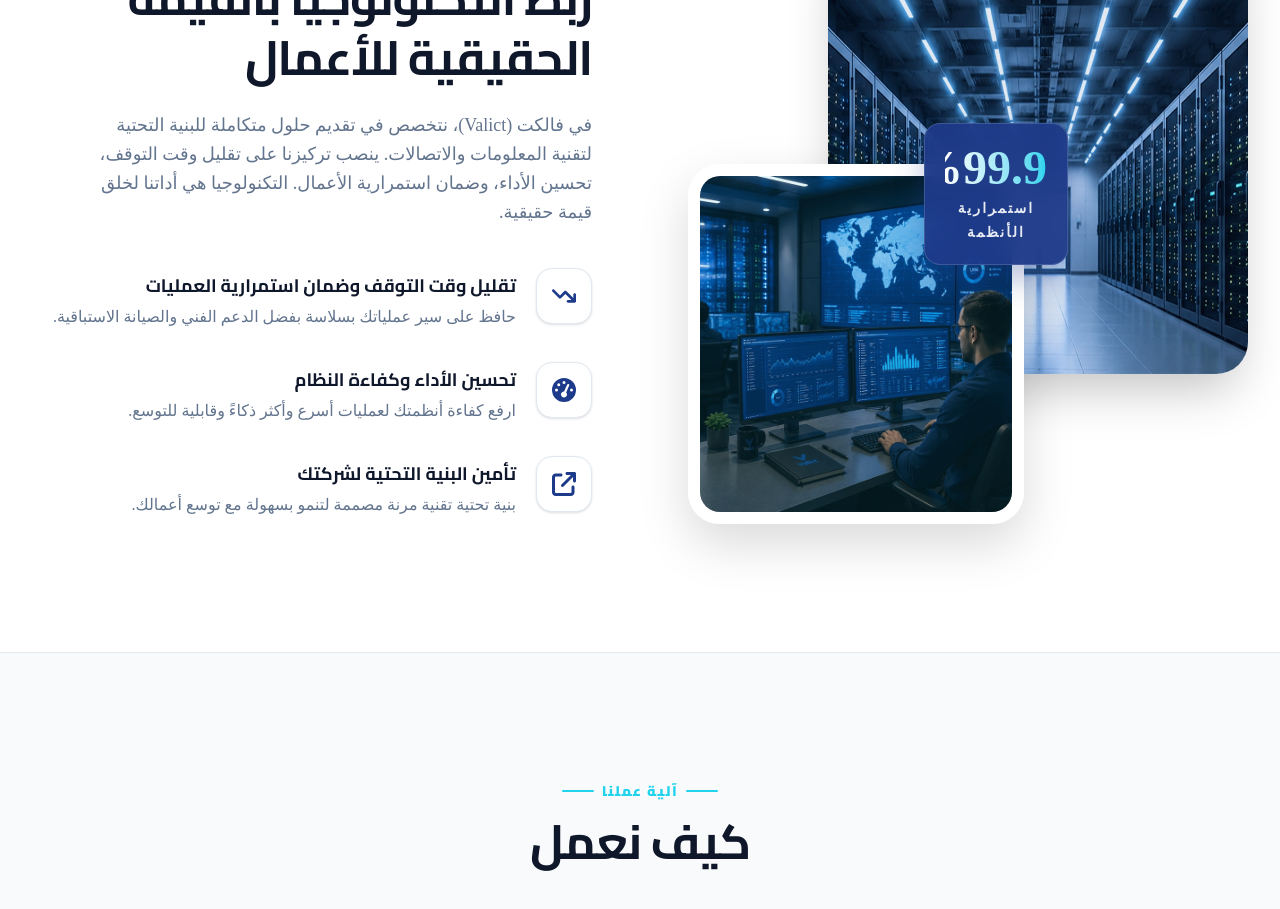
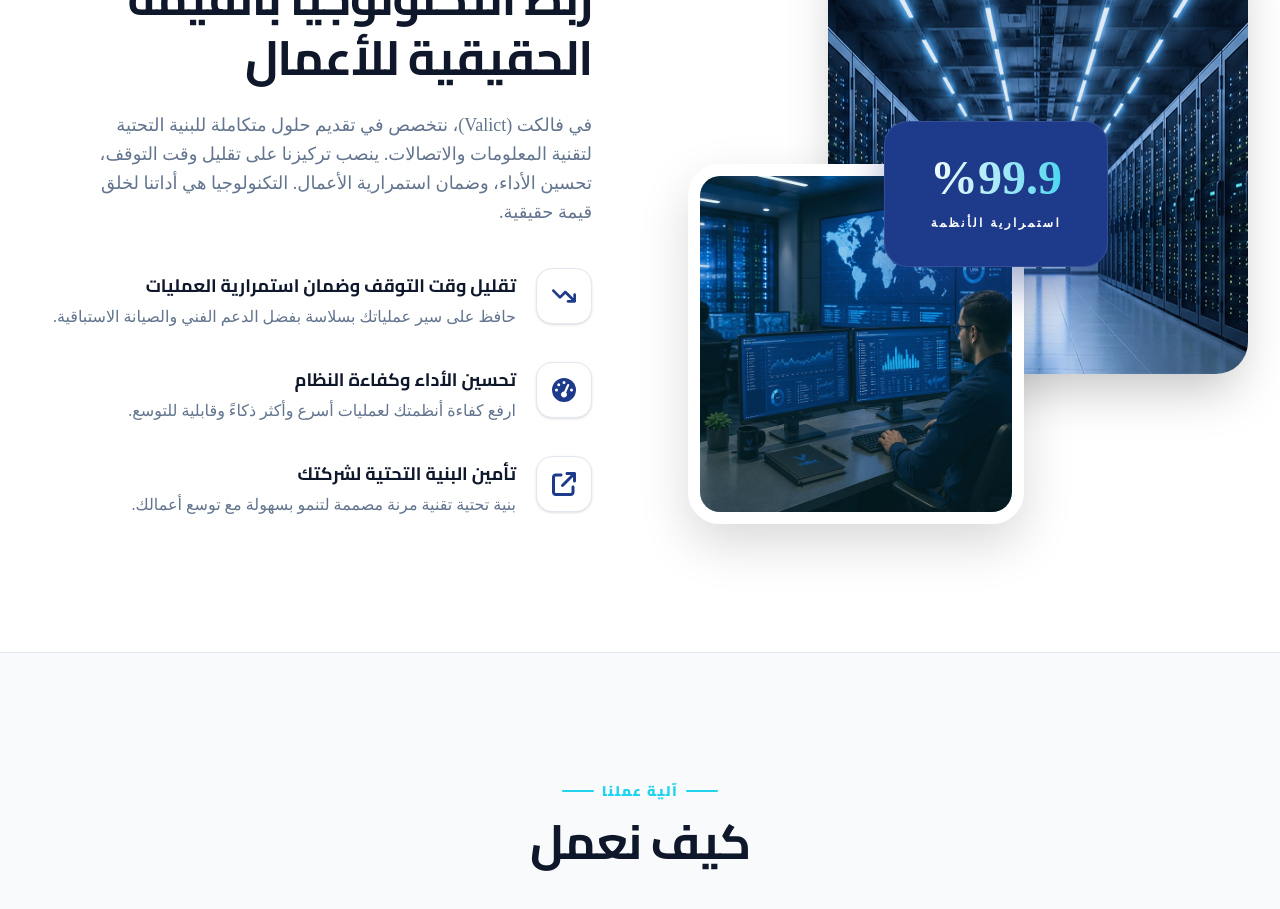
Before and after one commit to Tarek-Ali0/Valict, a Next.js app: page /ar in a window 1280 px wide. Shown: the part 2440-3349 px from the top of the page. Built offline with nearby package versions, Linux system fonts and the light colour scheme.

Commit message:
Refactor Premium Floating Badge styles and content

```diff
--- a/src/components/WhyUs.tsx
+++ b/src/components/WhyUs.tsx
@@ -95,18 +95,18 @@ export function WhyUs({ dict }: WhyUsProps) {
               />
             </div>
 
-            {/* Premium Floating Badge (تم تصغير البوكس وتكبير الخطوط) */}
+            {/* Premium Floating Badge */}
             <motion.div
-              className="absolute top-[45%] left-[55%] -translate-x-1/2 -translate-y-1/2 bg-valict-navy/95 backdrop-blur-md p-4 md:p-5 rounded-2xl text-center shadow-[0_15px_30px_rgba(30,58,138,0.3)] border border-white/15 z-30 w-28 md:w-36"
+              className="absolute top-[45%] left-[55%] -translate-x-1/2 -translate-y-1/2 bg-valict-navy p-6 md:p-8 rounded-3xl text-center shadow-[0_20px_40px_rgba(30,58,138,0.4)] border border-white/10 z-30 w-48 md:w-56"
               initial={{ scale: 0.8, opacity: 0 }}
               whileInView={{ scale: 1, opacity: 1 }}
               transition={{ delay: 0.5, duration: 0.6, type: "spring", bounce: 0.4 }}
               viewport={{ once: true }}
             >
-              <span className="block text-4xl md:text-5xl font-black text-transparent bg-clip-text bg-gradient-to-r from-white to-valict-cyan mb-1">
+              <span className="block text-4xl md:text-5xl font-black text-transparent bg-clip-text bg-gradient-to-r from-white to-valict-cyan mb-2">
                 {dict.why.uptime}
               </span>
-              <span className="text-white/90 text-xs md:text-sm font-bold uppercase tracking-[0.15em]">
+              <span className="text-white text-[10px] md:text-xs font-bold uppercase tracking-[0.2em]">
                 {dict.why.uptimeLabel}
               </span>
             </motion.div>
```
